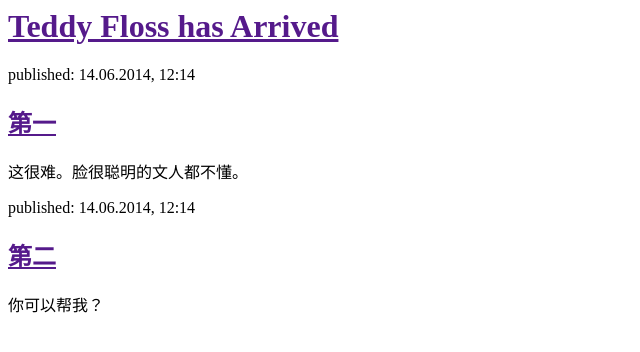
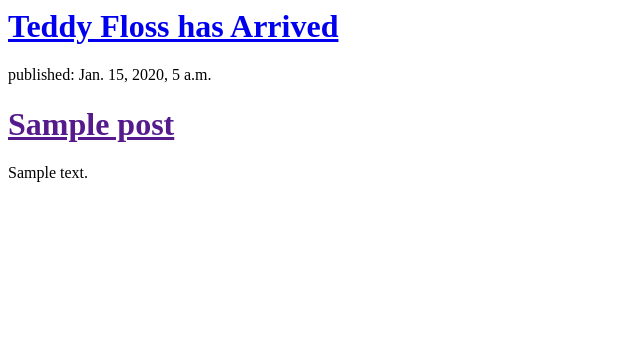
Before and after one commit to TeddyFloss/my-first-blog, a Django app: template blog/templates/blog/post_list.html in a window 1280 px wide. Shown: the top 352 px of the page, without its empty margins (0-640 px from the left). Run offline with Django 3.2, Linux system fonts and the light colour scheme; the template is opened without the code that fills it: values that come from a table or form of the project are taken from there, others are empty; tables that the repository leaves empty hold one stand-in row (values such as "Sample post").

Commit message:
Modified templates to display posts from database.

```diff
--- a/blog/templates/blog/post_list.html
+++ b/blog/templates/blog/post_list.html
@@ -4,19 +4,16 @@
     </head>
     <body>
         <div>
-            <h1><a href="">Teddy Floss has Arrived</a></h1>
+            <h1><a href="/">Teddy Floss has Arrived</a></h1>
         </div>
 
-        <div>
-            <p>published: 14.06.2014, 12:14</p>
-            <h2><a href="">第一</a></h2>
-            <p>这很难。脸很聪明的文人都不懂。</p>
-        </div>
 
-        <div>
-            <p>published: 14.06.2014, 12:14</p>
-            <h2><a href="">第二</a></h2>
-            <p>你可以帮我？</p>
-        </div>
+{% for post in posts %}
+    <div>
+        <p>published: {{ post.published_date }}</p>
+        <h1><a href="">{{ post.title }}</a></h1>
+        <p>{{ post.text|linebreaksbr }}</p>
+    </div>
+{% endfor %}
     </body>
 </html>
--- a/blog/views.py
+++ b/blog/views.py
@@ -1,4 +1,7 @@
 from django.shortcuts import render
+from django.utils import timezone
+from .models import Post
 
 def post_list(request):
-    return render(request, 'blog/post_list.html', {})
+    posts = Post.objects.filter(published_date__lte=timezone.now()).order_by('published_date')
+    return render(request, 'blog/post_list.html', {'posts': posts})
```
